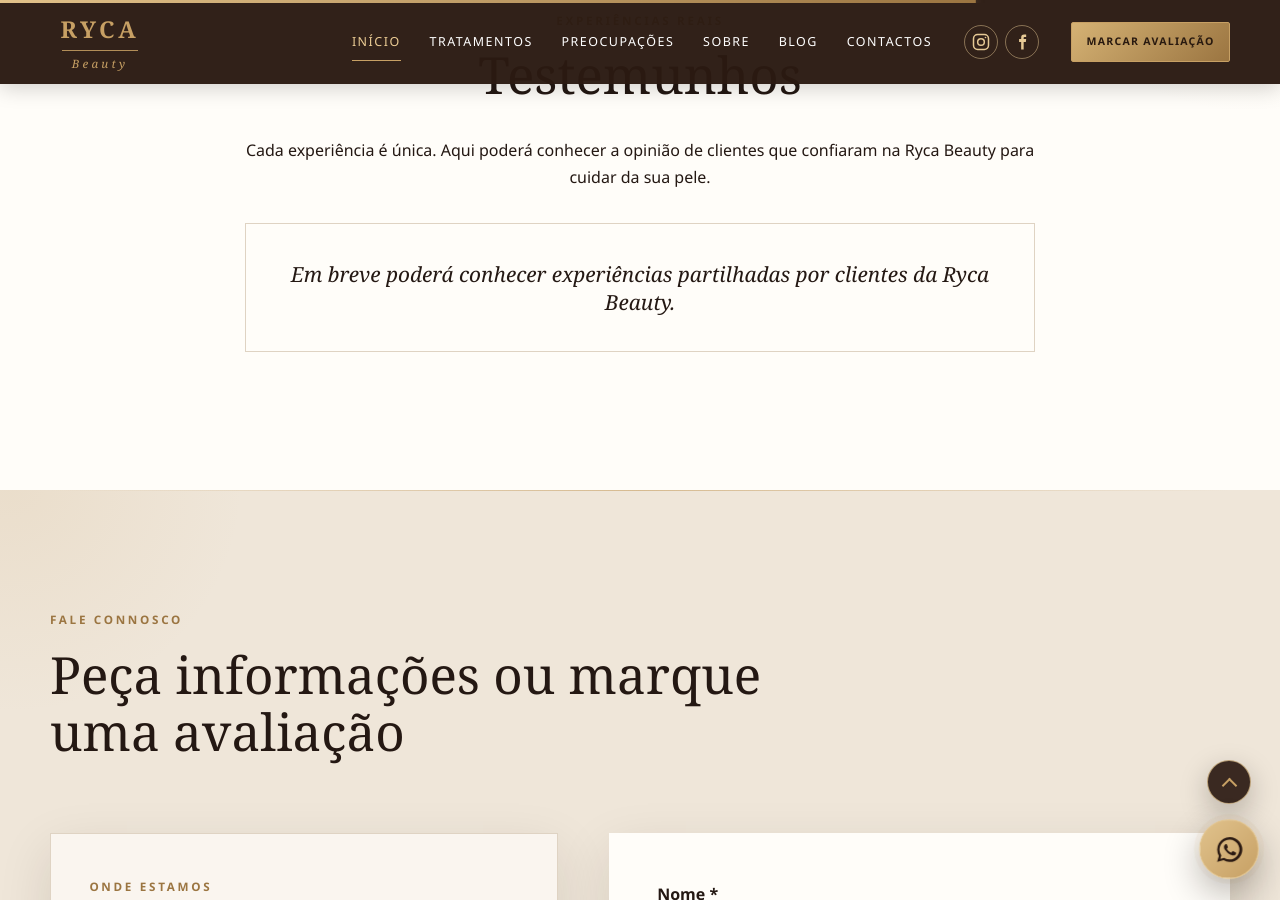
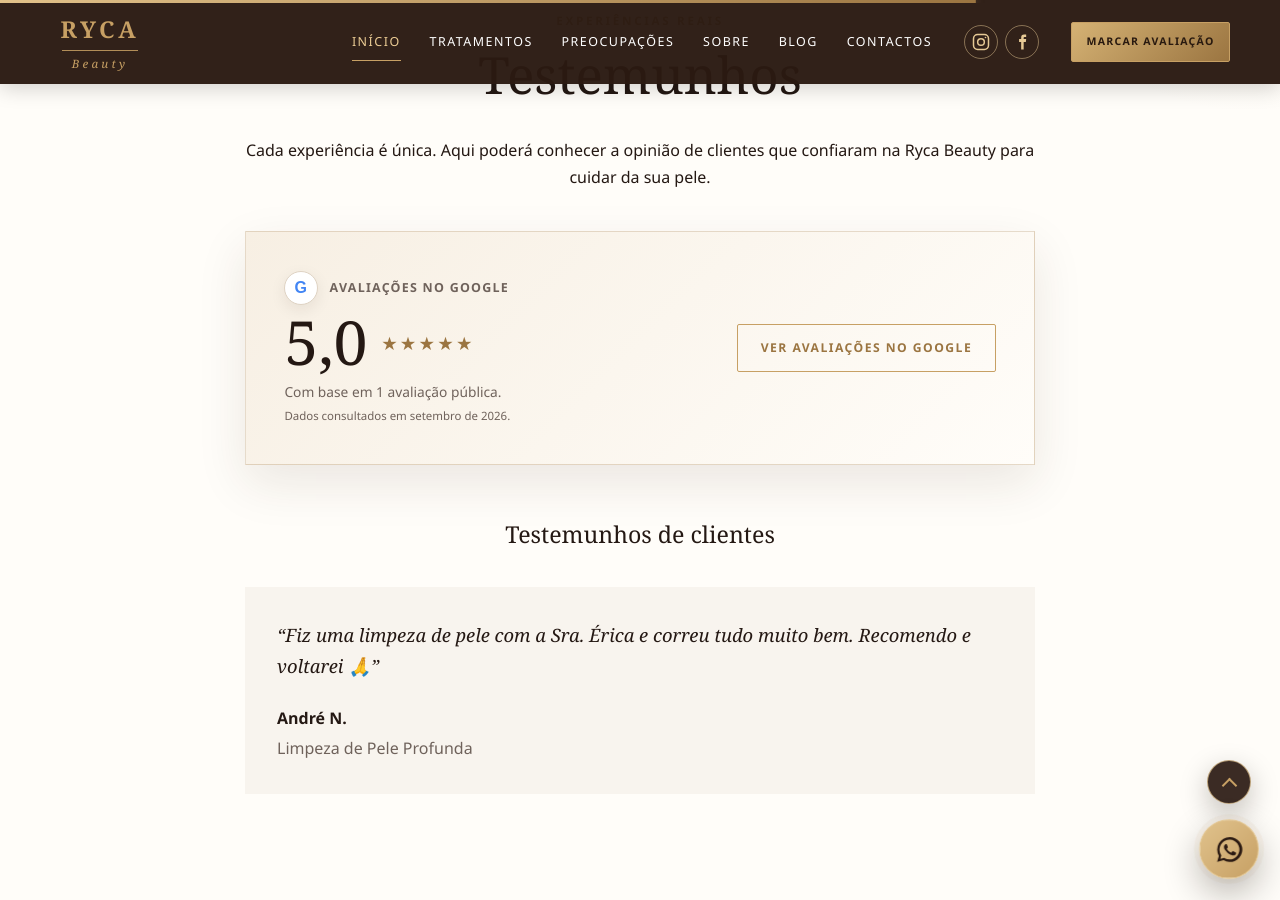
Before and after one commit to andrefilipe95/rycabeauty, a Jekyll site: the page built from index.html, in a window 1280 px wide and 900 px high, scrolled down 7504 px. Built offline with Jekyll 4.4.1, drawn with Linux system fonts in a browser that asks for light colours.

Commit message:
avaliações

```diff
--- a/_data/business.yml
+++ b/_data/business.yml
@@ -20,6 +20,9 @@ appointments: Atendimento por marcação.
 parking: "[CONFIRMAR INFORMAÇÃO SOBRE ESTACIONAMENTO]"
 maps_url: https://maps.app.goo.gl/Q1ceMF5bpV5Vwmnb6
 maps_embed_url: https://www.google.com/maps?q=Av.%20Movimento%20das%20For%C3%A7as%20Armadas%201%2C%202840-737%20Arrentela&output=embed
+google_rating: "5,0"
+google_review_count: 1
+google_rating_updated: setembro de 2026
 legal_name: "Érica Ribeiro"
 complaints_url: https://www.livroreclamacoes.pt/
 privacy_updated: 28 de julho de 2026
--- a/_data/testimonials.yml
+++ b/_data/testimonials.yml
@@ -6,4 +6,7 @@
 #   service: "Limpeza de Pele Profunda"
 #   text: "Texto autorizado pela cliente."
 #   authorized: false
-[]
+- name: "André N."
+  service: "Limpeza de Pele Profunda"
+  text: "Fiz uma limpeza de pele com a Sra. Érica e correu tudo muito bem. Recomendo e voltarei 🙏"
+  authorized: true
--- a/_includes/seo-head.html
+++ b/_includes/seo-head.html
@@ -47,5 +47,5 @@ canonical = canonical_path | absolute_url %} {% assign social_image = page.image
 <meta name="twitter:image" content="{{ social_image }}" />
 <link
   rel="stylesheet"
-  href="{{ '/assets/css/site.css?v=20260920-10' | relative_url }}"
+  href="{{ '/assets/css/site.css?v=20260920-11' | relative_url }}"
 />
--- a/_includes/testimonials.html
+++ b/_includes/testimonials.html
@@ -10,8 +10,40 @@
       Cada experiência é única. Aqui poderá conhecer a opinião de clientes que
       confiaram na Ryca Beauty para cuidar da sua pele.
     </p>
+    <div class="google-rating-card">
+      <div class="google-rating-card__source">
+        <span class="google-rating-card__mark" aria-hidden="true">G</span>
+        <span>Avaliações no Google</span>
+      </div>
+      <div class="google-rating-card__score">
+        <strong>{{ site.data.business.google_rating }}</strong>
+        <span
+          class="google-rating-card__stars"
+          role="img"
+          aria-label="5 em 5 estrelas"
+          >★★★★★</span
+        >
+      </div>
+      <p>
+        Com base em {{ site.data.business.google_review_count }} {% if
+        site.data.business.google_review_count == 1 %}avaliação pública{% else
+        %}avaliações públicas{% endif %}.
+        <small
+          >Dados consultados em {{ site.data.business.google_rating_updated
+          }}.</small
+        >
+      </p>
+      <a
+        class="button button-outline"
+        href="{{ site.data.business.maps_url }}"
+        target="_blank"
+        rel="noopener noreferrer"
+        >Ver avaliações no Google</a
+      >
+    </div>
     {% assign authorized_testimonials = site.data.testimonials | where:
     "authorized", true %} {% if authorized_testimonials.size > 0 %}
+    <h3 class="testimonial-list-title">Testemunhos de clientes</h3>
     <div class="testimonial-grid">
       {% for testimonial in authorized_testimonials %}
       <figure class="testimonial-card">
@@ -26,9 +58,9 @@
       {% endfor %}
     </div>
     {% else %}
-    <p class="empty-state">
-      Em breve poderá conhecer experiências partilhadas por clientes da Ryca
-      Beauty.
+    <p class="testimonial-note">
+      Os testemunhos autorizados pelas clientes serão apresentados aqui à
+      medida que forem recebidos.
     </p>
     {% endif %}
   </div>
--- a/_layouts/default.html
+++ b/_layouts/default.html
@@ -25,6 +25,6 @@
     >
       <span aria-hidden="true"></span>
     </button>
-    <script src="{{ '/assets/js/site.js?v=20260920-3' | relative_url }}" defer></script>
+    <script src="{{ '/assets/js/site.js?v=20260920-4' | relative_url }}" defer></script>
   </body>
 </html>
--- a/assets/css/site.css
+++ b/assets/css/site.css
@@ -392,6 +392,24 @@
   .back-to-top{transform:none}
 }
 
+.google-rating-card{display:grid;grid-template-columns:minmax(0,1fr) auto;grid-template-areas:"source action" "score action" "note action";gap:.45rem 2rem;align-items:center;margin-top:2.5rem;padding:clamp(1.6rem,4vw,2.4rem);border:1px solid rgba(155,117,65,.25);background:linear-gradient(135deg,#f7efe3,#fffdf9);box-shadow:0 18px 46px rgba(60,36,24,.1);text-align:left}
+.google-rating-card__source{grid-area:source;display:flex;align-items:center;gap:.7rem;color:var(--muted);font-size:.78rem;font-weight:750;letter-spacing:.1em;text-transform:uppercase}
+.google-rating-card__mark{display:grid;width:34px;height:34px;place-items:center;border:1px solid var(--border);border-radius:50%;background:#fff;color:#4285f4;font:700 1rem Arial,sans-serif;box-shadow:0 5px 16px rgba(43,26,18,.08)}
+.google-rating-card__score{grid-area:score;display:flex;flex-wrap:wrap;align-items:center;gap:.85rem}
+.google-rating-card__score strong{font:500 clamp(2.4rem,6vw,3.8rem)/1 var(--serif)}
+.google-rating-card__stars{color:var(--gold-dark);font-size:1.15rem;letter-spacing:.12em}
+.google-rating-card>p{grid-area:note;margin:0;color:var(--muted);font-size:.86rem}
+.google-rating-card>p small{display:block;margin-top:.15rem}
+.google-rating-card>.button{grid-area:action;min-width:210px}
+.testimonial-list-title{margin-top:3.5rem}
+.testimonial-note{margin:1.5rem 0 0;color:var(--muted);font-size:.92rem}
+
+@media(max-width:600px){
+  .google-rating-card{grid-template-columns:1fr;grid-template-areas:"source" "score" "note" "action";gap:.8rem;text-align:center}
+  .google-rating-card__source,.google-rating-card__score{justify-content:center}
+  .google-rating-card>.button{width:100%;margin-top:.55rem}
+}
+
 @media(min-width:681px){
   .contact-layout{align-items:stretch}
   .contact-form{height:100%}
--- a/assets/js/site.js
+++ b/assets/js/site.js
@@ -39,7 +39,7 @@ document.addEventListener("DOMContentLoaded", () => {
   });
 
   const revealItems = [...document.querySelectorAll(
-    ".section-heading, .service-card, .concern-card, .comparison-card, .instagram-reel, .about-grid > *, .contact-heading, .contact-location, .contact-form, .faq details, .testimonial-card, .empty-state"
+    ".section-heading, .service-card, .concern-card, .comparison-card, .instagram-reel, .about-grid > *, .contact-heading, .contact-location, .contact-form, .faq details, .google-rating-card, .testimonial-card, .testimonial-note, .empty-state"
   )];
   const reduceMotion = window.matchMedia("(prefers-reduced-motion: reduce)").matches;
   const progressBar = document.querySelector("[data-scroll-progress]");
```
